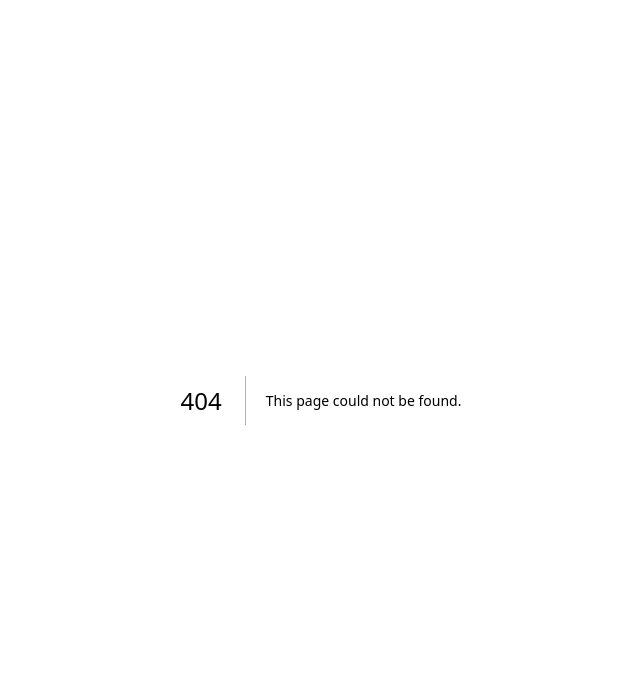
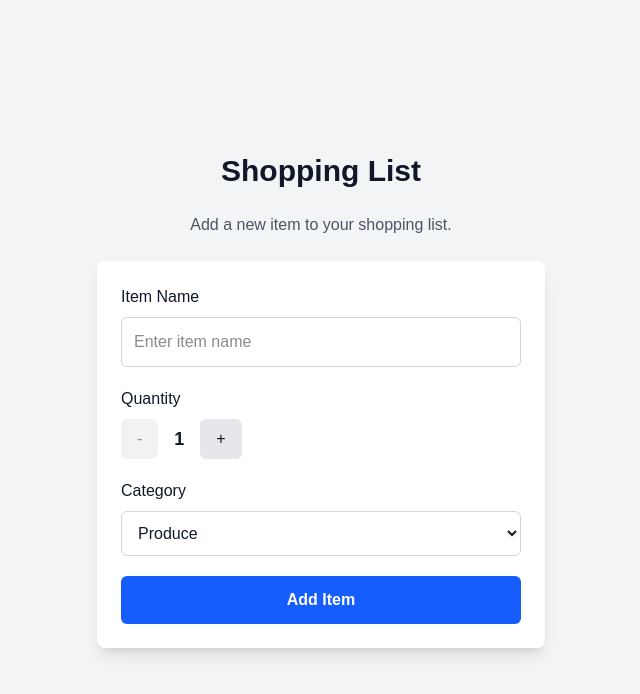
Before and after one commit to CodyLeblanc13/cprg306-assignments, a Next.js app: page /week-5 in a window 1280 px wide. Before the commit this address had no page. Shown: the top 694 px of the page, without its empty margins (319-959 px from the left). Built offline with nearby package versions, Linux system fonts and the light colour scheme.

Commit message:
assignment 5

```diff
--- a/app/page.js
+++ b/app/page.js
@@ -6,16 +6,19 @@ export default function Page() {
       <h1 className="text-2xl font-bold text-amber-500">
         CPRG 306: Web Development 2 - Assignments{" "}
       </h1>
-      <Link href="/week-2" className="hover:text-amber-400">
-        Week 2 Assignment
-      </Link>
+      <Link href="/week-2" className="hover:text-amber-400">Week 2 Assignment</Link>
+
       <br />
-      <Link href="/week-3" className="hover:text-amber-400">
-        Week 3 Assignment
-      </Link>
+
+      <Link href="/week-3" className="hover:text-amber-400">Week 3 Assignment</Link>
+
       <br />
 
       <Link href="/week-4" className="hover:text-amber-400">Week 4 Assignment</Link>
+
+      <br/>
+
+      <Link href="/week-5" className="hover:text-amber-400">Week 5 Assignment</Link>
     </main>
   );
 }
--- /dev/null
+++ b/app/week-5/new-item.js
@@ -0,0 +1,58 @@
+"use client";
+
+import { useState } from "react";
+
+export default function NewItem() {
+  const [name, setName] = useState("");
+  const [quantity, setQuantity] = useState(1);
+  const [category, setCategory] = useState("produce");
+
+  const categories = [
+    "produce", "dairy", "bakery", "meat", "frozen foods",
+    "canned goods", "dry goods", "beverages", "snacks",
+    "household", "other",
+  ];
+
+  const handleSubmit = (event) => {
+    event.preventDefault();
+    const item = { name, quantity, category};
+    console.log(item);
+    alert(`Item Name: ${name}\nQuantity: ${quantity}\nCategory: ${category}`);
+    setName("");
+    setQuantity(1);
+    setCategory("produce");
+  };
+
+  return (
+    <form onSubmit={handleSubmit} className="flex w-full max-w-md flex-col gap-5 rounded-lg bg-white p-6 text-gray-900 shadow-lg">
+      <div className="flex flex-col gap-2">
+        <label htmlFor="name" className="font-medium">Item Name</label>
+        <input id="name" type="text" value={name} onChange={(event) => setName(event.target.value)} placeholder="Enter item name" required className="rounded-md border border-gray-300 p-3 focus:border-blue-500 focus:outline-none"/>
+      </div>
+
+      <div className="flex flex-col gap-2">
+        <label className="font-medium">Quantity</label>
+        <div className="flex items-center gap-4">
+          <button type="button" onClick={() => setQuantity(Math.max(1,
+quantity - 1))} disabled={quantity === 1} className="rounded-md bg-gray-200 px-4 py-2 disabled:opacity-50">-</button>
+          <span className="text-lg font-semibold">{quantity}</span>
+          <button type="button" onClick={() => setQuantity(Math.min(20, quantity + 1))} disabled={quantity === 20} className="rounded-md bg-gray-200 px-4 py-2 disabled:opacity-50">+</button>
+        </div>
+      </div>
+
+      <div className="flex flex-col gap-2">        <label htmlFor="category" className="font-medium">Category</label>
+        <select id="category" value={category} onChange={(event) => setCategory(event.target.value)} className="rounded-md border border-gray-300 p-3 focus:border-blue-500 focus:outline-none">
+          {categories.map((item) => (
+            <option key={item} value={item}>
+              {item.split(" ").map((word) =>
+                    word.charAt(0).toUpperCase() + word.slice(1)
+                ).join(" ")}
+            </option>
+          ))}
+        </select>
+      </div>
+
+      <button type="submit" className="rounded-md bg-blue-600 px-4 py-3 font-semibold text-white transition hover:bg-blue-700">Add Item</button>
+    </form>
+  );
+}
--- /dev/null
+++ b/app/week-5/page.js
@@ -0,0 +1,11 @@
+import NewItem from "./new-item";
+
+export default function Page() {
+  return (
+    <main className="flex min-h-screen flex-col items-center justify-center gap-6 bg-gray-100 p-6">
+      <h1 className="text-3xl font-bold text-gray-900">Shopping List</h1>
+      <p className="text-center text-gray-600">Add a new item to your shopping list.</p>
+      <NewItem />
+    </main>
+  );
+}
```
